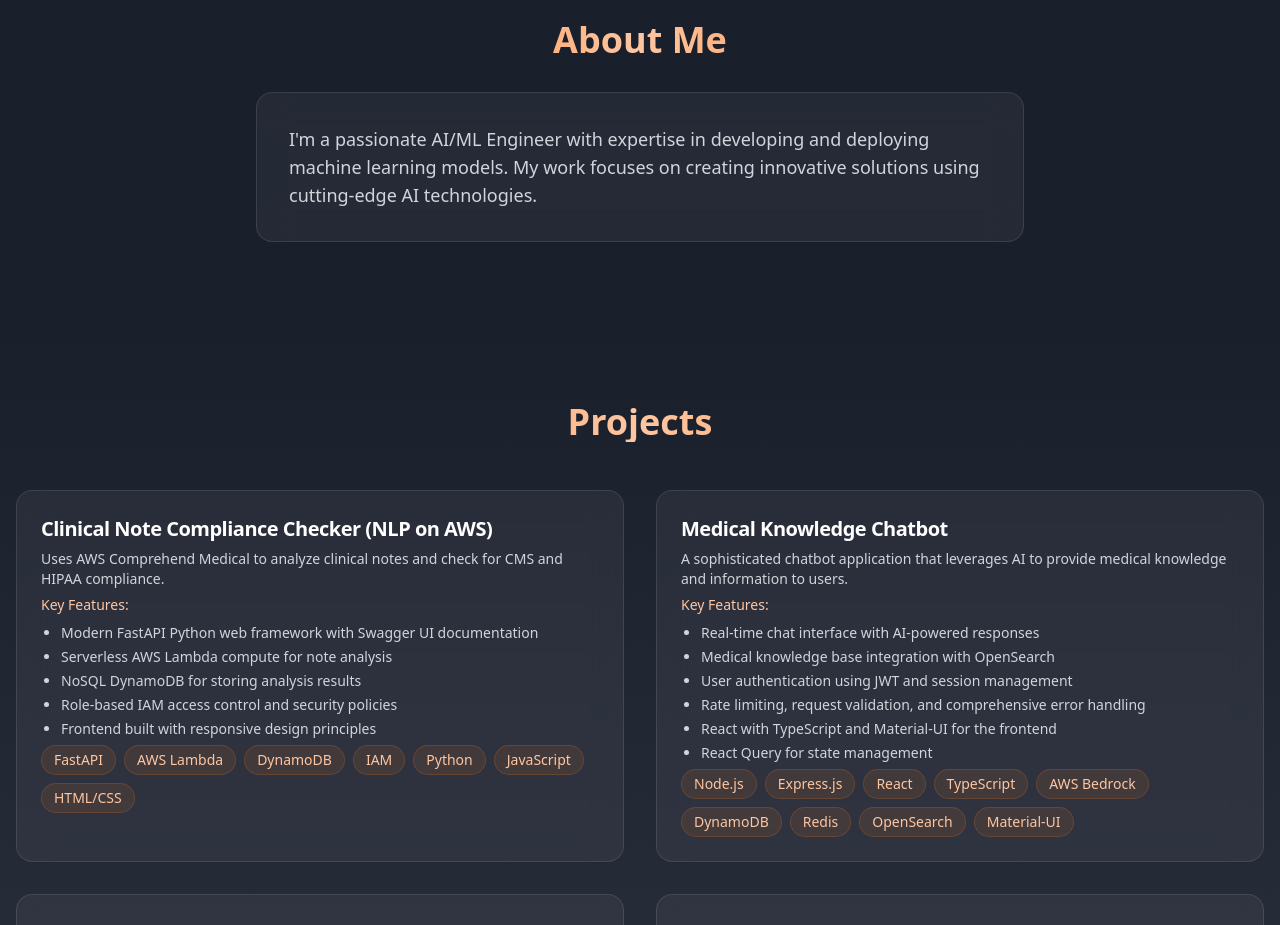
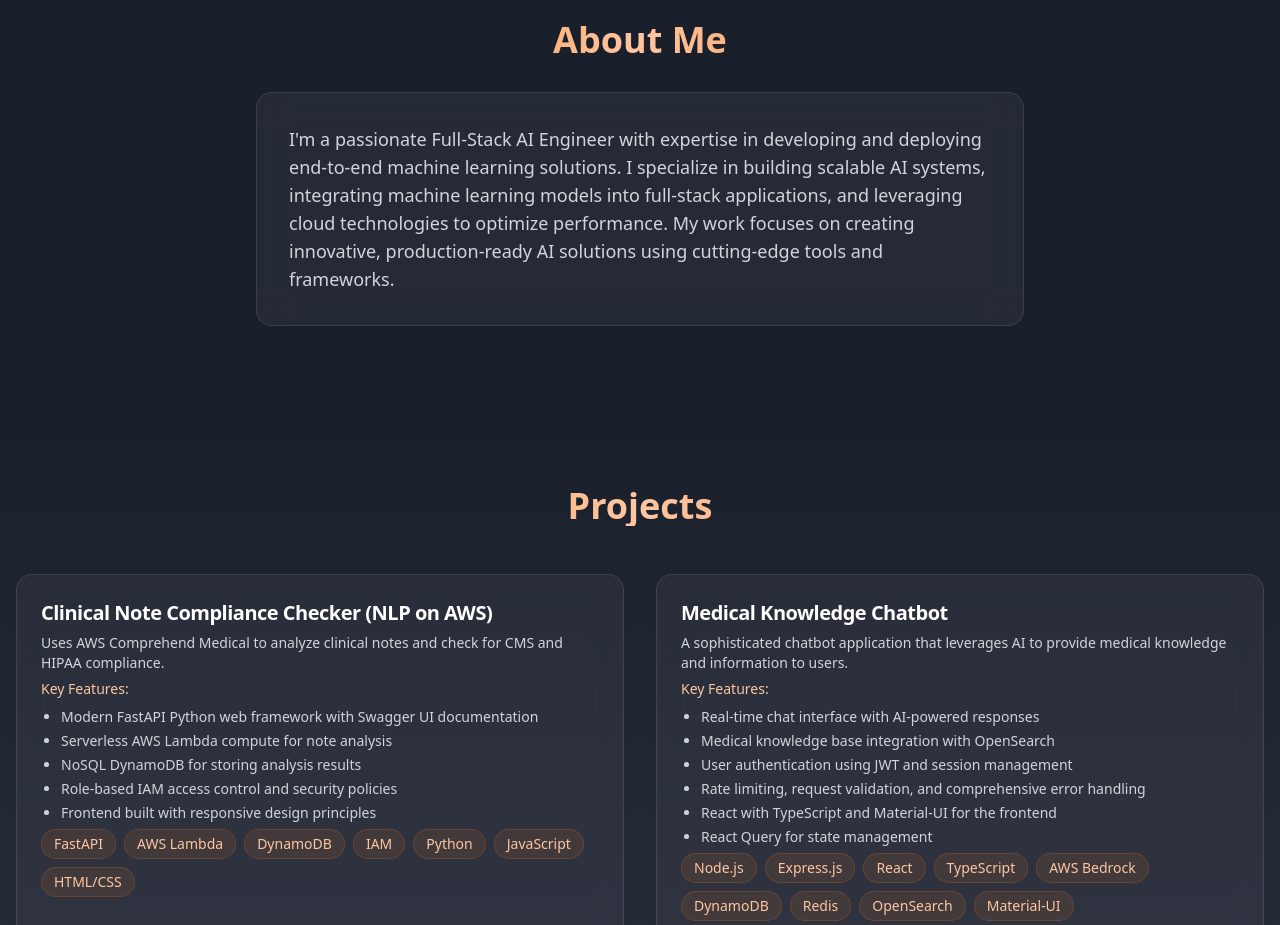
Before and after one commit to PaulCertified/main, a React (Vite) app: page / in a window 1280 px wide. Shown: the part 860-1785 px from the top of the page. Built offline with nearby package versions, Linux system fonts and the light colour scheme.

Commit message:
about me change

```diff
--- a/src/components/AboutSection.tsx
+++ b/src/components/AboutSection.tsx
@@ -16,8 +16,7 @@ const AboutSection = () => {
           </h2>
           <div className="glass-effect p-5 sm:p-8 rounded-lg">
             <p className="text-base sm:text-lg text-gray-300 leading-relaxed">
-              I'm a passionate AI/ML Engineer with expertise in developing and deploying machine learning models.
-              My work focuses on creating innovative solutions using cutting-edge AI technologies.
+              I'm a passionate Full-Stack AI Engineer with expertise in developing and deploying end-to-end machine learning solutions. I specialize in building scalable AI systems, integrating machine learning models into full-stack applications, and leveraging cloud technologies to optimize performance. My work focuses on creating innovative, production-ready AI solutions using cutting-edge tools and frameworks.
             </p>
           </div>
         </motion.div>
```
